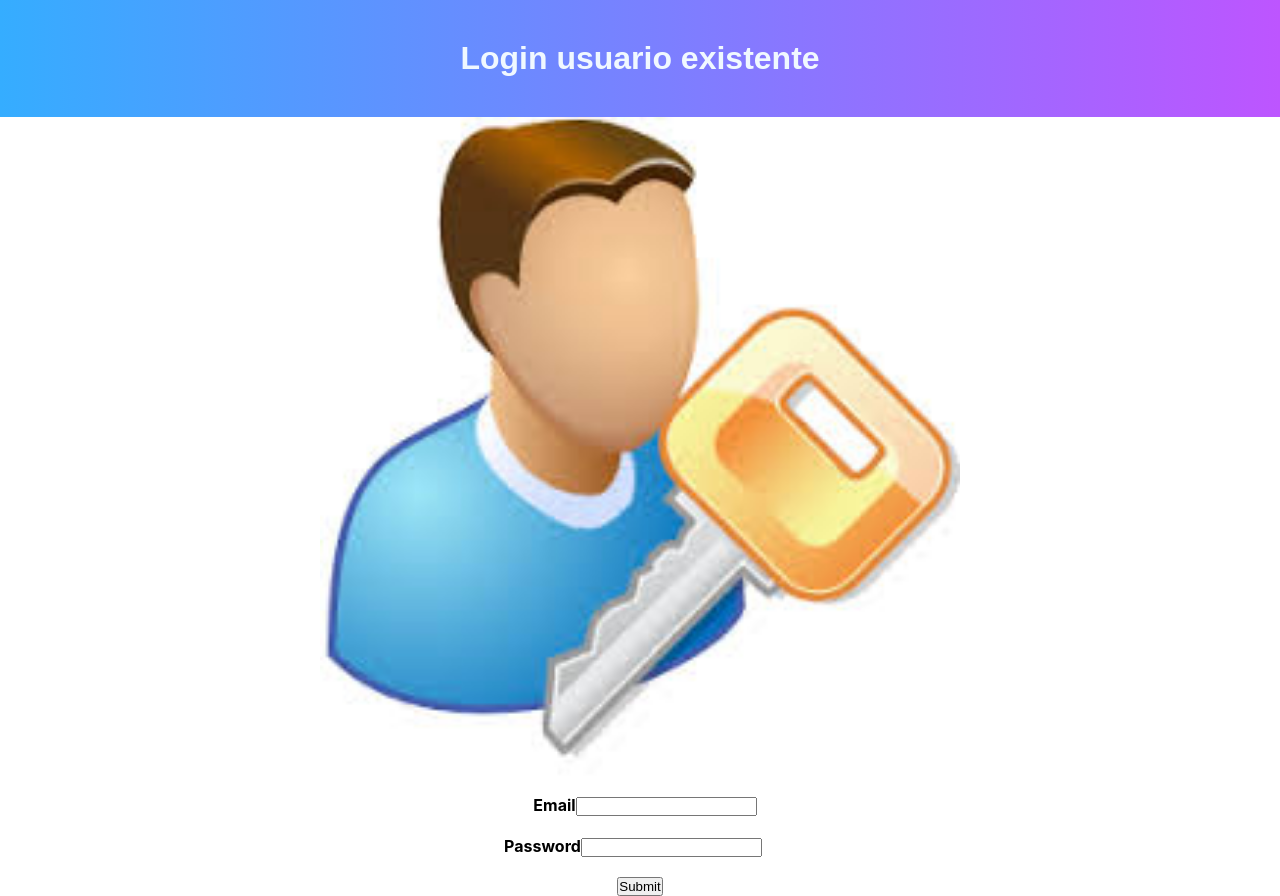
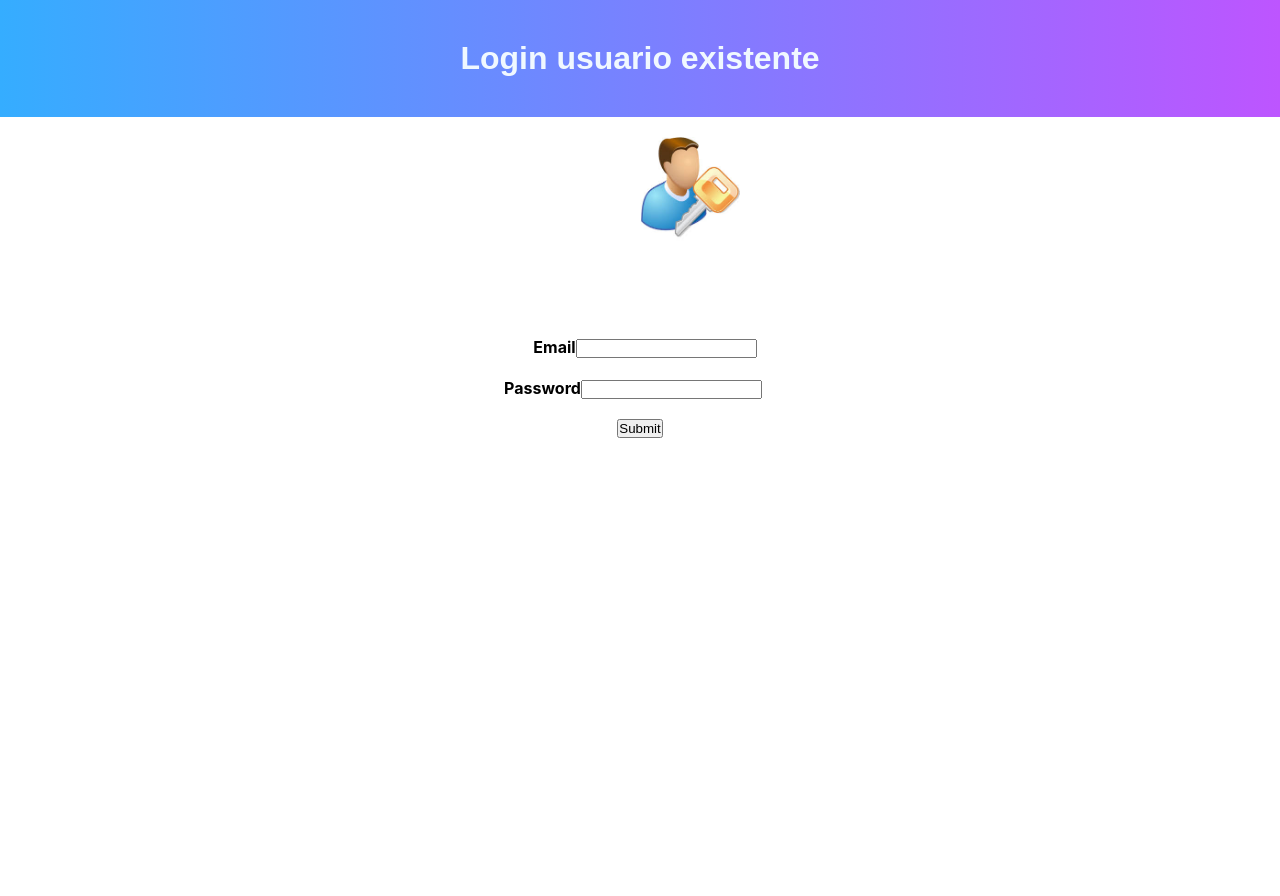
Before and after one commit to jdmejiav/TuPcIdeal, a React (Create React App) app in the folder Frontend/: page /login in a window 1280 px wide. After the commit the page ends 800 px from the top, so only its background shows below. Built offline with nearby package versions, Linux system fonts and the light colour scheme.

Commit message:
imagen login fix

```diff
--- a/Frontend/src/pages/login.js
+++ b/Frontend/src/pages/login.js
@@ -33,7 +33,9 @@ export default class Mainpage extends Component {
                             <h1 className="titulo_login">
                                 Login usuario existente
                             </h1>
+                            <div className="div_login">
                             <img className="foto_login" src={Login} className="PC"  />
+                            </div>
                             <div className="form_login">
                                 <div className="email_login">
                             <FormikControl
--- a/Frontend/src/styles/login.css
+++ b/Frontend/src/styles/login.css
@@ -29,7 +29,15 @@
 }
 
 .foto_login{
+    position: absolute;
+   object-fit: contain;
+
+}
+
+.div_login{
+    margin-top: 20px;
+    padding-bottom: 0%;
+    margin-left: 590px;
     width: 200px;
     height: 200px;
-
 }
```
